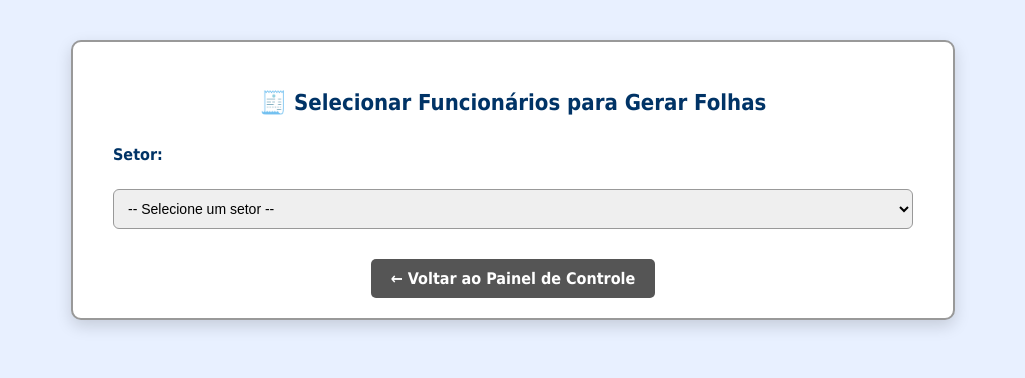
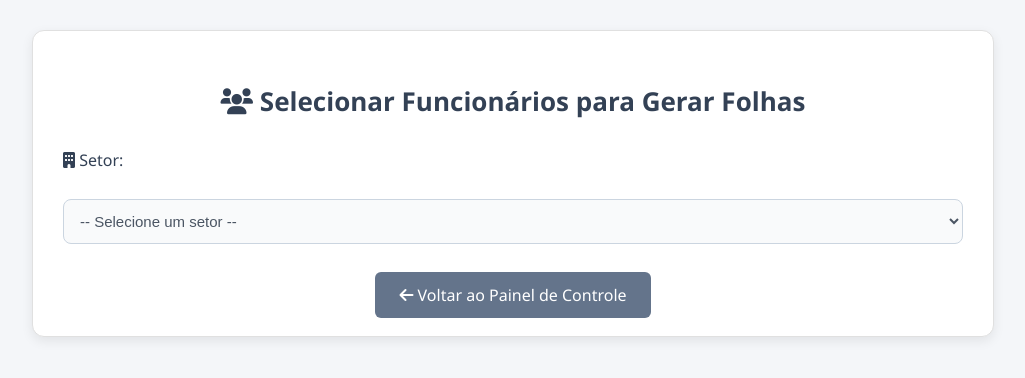
Before and after one commit to amvtec/vitordias, a Django app: page /controle/selecionar-folhas/ in a window 1280 px wide. Shown: the top 378 px of the page, without its empty margins (127-1152 px from the left). Run offline with Django 5.2, Linux system fonts and the light colour scheme; a user stored in the database is signed in; data that the repository does not hold is empty.

Commit message:
Alteracoes nos templates, views, urls

```diff
--- a/controle/templates/controle/selecionar_funcionarios.html
+++ b/controle/templates/controle/selecionar_funcionarios.html
@@ -1,32 +1,41 @@
 {% load static %}
+
 <!DOCTYPE html>
 <html lang="pt-br">
+
 <head>
     <meta charset="UTF-8">
     <title>Selecionar Funcionários</title>
+    <link rel="stylesheet" href="{% static 'css/style.css' %}">
+    <link rel="stylesheet" href="https://cdnjs.cloudflare.com/ajax/libs/font-awesome/6.0.0/css/all.min.css"
+        integrity="sha512-9usAa10IRO0HhonpyAIVpjrylPvoDwiPUiKdWk5t3PyolY1cOd4DSE0Ga+ri4AuTroPR5aQvXU9xC6qOPnzFeg=="
+        crossorigin="anonymous" referrerpolicy="no-referrer" />
     <style>
+        /* Estilos CSS (movidos para um arquivo style.css para melhor organização) */
         body {
-            font-family: Tahoma, sans-serif;
-            background-color: #e8f0ff;
+            font-family: 'Segoe UI', Tahoma, Geneva, Verdana, sans-serif;
+            background-color: #f4f6f9;
             margin: 0;
-            padding: 40px;
+            padding: 30px;
+            color: #334155;
         }
 
         .container {
-            max-width: 800px;
+            max-width: 900px;
             margin: auto;
             background-color: white;
-            padding: 30px 40px;
-            border-radius: 10px;
-            box-shadow: 0 6px 16px rgba(0,0,0,0.15);
-            border: 2px solid #999;
+            padding: 30px;
+            border-radius: 12px;
+            box-shadow: 0 4px 12px rgba(0, 0, 0, 0.08);
+            border: 1px solid #e0e0e0;
         }
 
         h2 {
             text-align: center;
-            color: #003366;
-            font-size: 22px;
+            color: #334155;
+            font-size: 26px;
             margin-bottom: 30px;
+            font-weight: 600;
         }
 
         form {
@@ -36,56 +45,76 @@
         }
 
         label {
-            font-weight: bold;
-            color: #003366;
-            margin-bottom: 5px;
+            font-weight: 500;
+            color: #334155;
+            margin-bottom: 8px;
+            font-size: 16px;
+            display: block;
         }
 
-        select, input[type="number"] {
-            padding: 10px;
-            border-radius: 6px;
-            border: 1px solid #999;
-            font-size: 14px;
+        select,
+        input[type="number"] {
+            padding: 12px;
+            border-radius: 8px;
+            border: 1px solid #cbd5e0;
+            font-size: 15px;
+            color: #4b5563;
+            background-color: #f9fafb;
         }
 
         .checkbox-list {
-            border: 1px solid #ccc;
-            padding: 15px;
-            border-radius: 6px;
-            background-color: #f9f9f9;
+            border: 1px solid #e0e0e0;
+            padding: 20px;
+            border-radius: 10px;
+            background-color: #f9fafb;
         }
 
         .checkbox-list label {
             display: block;
-            margin-bottom: 5px;
+            margin-bottom: 8px;
             font-weight: normal;
+            font-size: 15px;
+            color: #4b5563;
         }
 
         .btn {
-            background-color: #2b6cb0;
+            background-color: #4338ca;
             color: white;
             border: none;
-            padding: 12px 30px;
-            border-radius: 6px;
-            font-size: 15px;
-            font-weight: bold;
+            padding: 14px 32px;
+            border-radius: 8px;
+            font-size: 16px;
+            font-weight: 500;
             cursor: pointer;
+            transition: background-color 0.3s ease;
         }
 
         .btn:hover {
-            background-color: #204b80;
+            background-color: #312e81;
         }
 
         .btn-select-all {
-            background-color: #555;
+            background-color: #64748b;
+            color: white;
             margin-top: 10px;
             margin-right: 10px;
+            padding: 10px 20px;
+            border-radius: 6px;
+            font-size: 14px;
+            font-weight: 500;
+            border: none;
+            cursor: pointer;
+            transition: background-color 0.3s ease;
+        }
+
+        .btn-select-all:hover {
+            background-color: #4a5568;
         }
 
         .btn-group {
             display: flex;
             gap: 10px;
-            margin-top: 10px;
+            margin-top: 15px;
         }
 
         .rodape {
@@ -95,11 +124,16 @@
 
         .rodape a {
             text-decoration: none;
-            background: #555;
+            background: #64748b;
             color: white;
-            padding: 10px 20px;
-            border-radius: 5px;
-            font-weight: bold;
+            padding: 12px 24px;
+            border-radius: 6px;
+            font-weight: 500;
+            transition: background-color 0.3s ease;
+        }
+
+        .rodape a:hover {
+            background-color: #4a5568;
         }
 
         /* Estilo da tela de carregamento */
@@ -138,18 +211,22 @@
         }
     </script>
 </head>
+
 <body>
 
     <div class="container">
-    <h2>🧾 Selecionar Funcionários para Gerar Folhas</h2>
+        <h2><i class="fas fa-users"></i> Selecionar Funcionários para Gerar Folhas</h2>
 
         <!-- FORMULÁRIO 1: Seleção de setor (GET) -->
         <form method="GET" action="{% url 'selecionar_funcionarios' %}">
-        <label for="setor">Setor:</label>
+            <label for="setor"><i class="fas fa-building"></i> Setor:</label>
             <select name="setor" onchange="this.form.submit()" required>
                 <option value="">-- Selecione um setor --</option>
                 {% for setor in setores %}
-                <option value="{{ setor.id }}" {% if setor.id|stringformat:"s" == request.GET.setor %}selected{% endif %}>
+                <option value="{{ setor.id }}" {% if setor.id == setor_id %}selected{% endif %}>
+                {{ setor.nome }}
+                </option>
+                    %}>
                     {{ setor.nome }}
                 </option>
                 {% endfor %}
@@ -161,7 +238,7 @@
         <form method="POST" action="{% url 'gerar_folhas_lote' %}" onsubmit="showLoading()">
             {% csrf_token %}
 
-        <label for="mes">Mês:</label>
+            <label for="mes"><i class="fas fa-calendar-alt"></i> Mês:</label>
             <select name="mes" required>
                 <option value="">-- Selecione um mês --</option>
                 {% for numero, nome in meses %}
@@ -169,13 +246,13 @@
                 {% endfor %}
             </select>
 
-        <label for="ano">Ano:</label>
+            <label for="ano"><i class="fas fa-calendar-week"></i> Ano:</label>
             <input type="number" name="ano" value="2025" required>
 
             <input type="hidden" name="setor" value="{{ request.GET.setor }}">
 
             <div class="checkbox-list">
-            <label>Funcionários:</label>
+                <label><i class="fas fa-user-check"></i> Funcionários:</label>
                 {% for funcionario in funcionarios %}
                 <label>
                     <input type="checkbox" name="funcionarios" value="{{ funcionario.id }}">
@@ -184,17 +261,19 @@
                 {% endfor %}
 
                 <div class="btn-group">
-                <button type="button" class="btn btn-select-all" onclick="selecionarTodos(true)">Selecionar Todos</button>
-                <button type="button" class="btn btn-select-all" onclick="selecionarTodos(false)">Desmarcar Todos</button>
+                    <button type="button" class="btn btn-select-all" onclick="selecionarTodos(true)"><i
+                            class="fas fa-check-double"></i> Selecionar Todos</button>
+                    <button type="button" class="btn btn-select-all" onclick="selecionarTodos(false)"><i
+                            class="fas fa-times-circle"></i> Desmarcar Todos</button>
                 </div>
             </div>
 
-        <button type="submit" class="btn">Gerar Folhas</button>
+            <button type="submit" class="btn"><i class="fas fa-file-alt"></i> Gerar Folhas</button>
         </form>
         {% endif %}
 
         <div class="rodape">
-        <a href="{% url 'painel_controle' %}">← Voltar ao Painel de Controle</a>
+            <a href="{% url 'painel_controle' %}"><i class="fas fa-arrow-left"></i> Voltar ao Painel de Controle</a>
         </div>
     </div>
 
```
Also changed, not shown: other parts of controle/templates/controle/selecionar_funcionarios.html (+41 -1 lines). Lines whose indentation alone changed are shown as unchanged.
